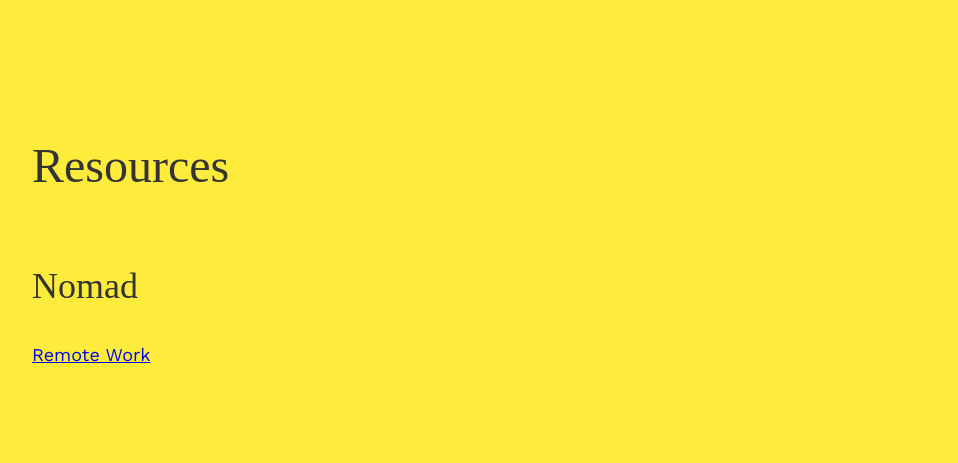
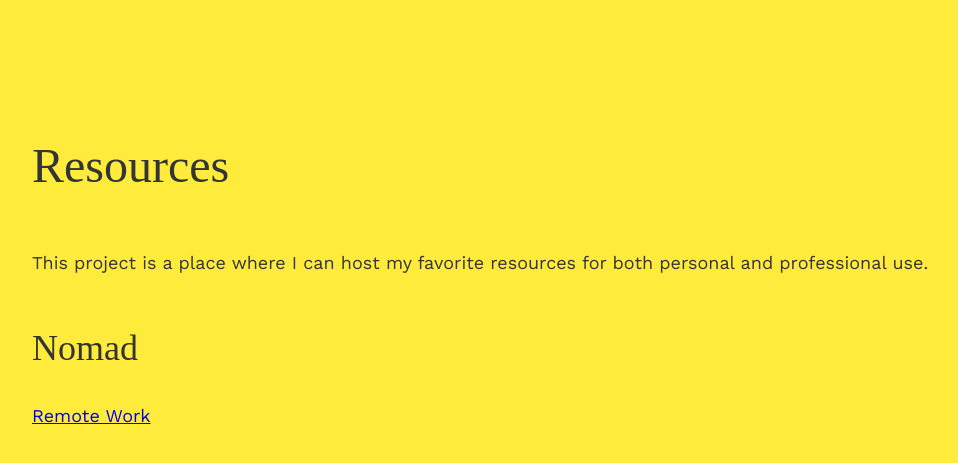
Before and after one commit to whosdustin/resources, a Jekyll site: the page built from index.html, in a window 1280 px wide. Shown: the top 463 px of the page, without its empty margins (138-1096 px from the left). Built offline with Jekyll 4.4.1, drawn with Linux system fonts in a browser that asks for light colours; some web fonts are replaced.

Commit message:
add copy

```diff
--- a/index.html
+++ b/index.html
@@ -5,7 +5,9 @@ layout: default
 <section>
 	<div class="main__wrapper">
 		<h1>Resources</h1>
-
+		<p>
+			This project is a place where I can host my favorite resources for both personal and professional use.
+		</p>
 		{% for category in site.categories %}
 			<h2>{{category | first | capitalize }}</h2>
 			{% for posts in category %}
```
